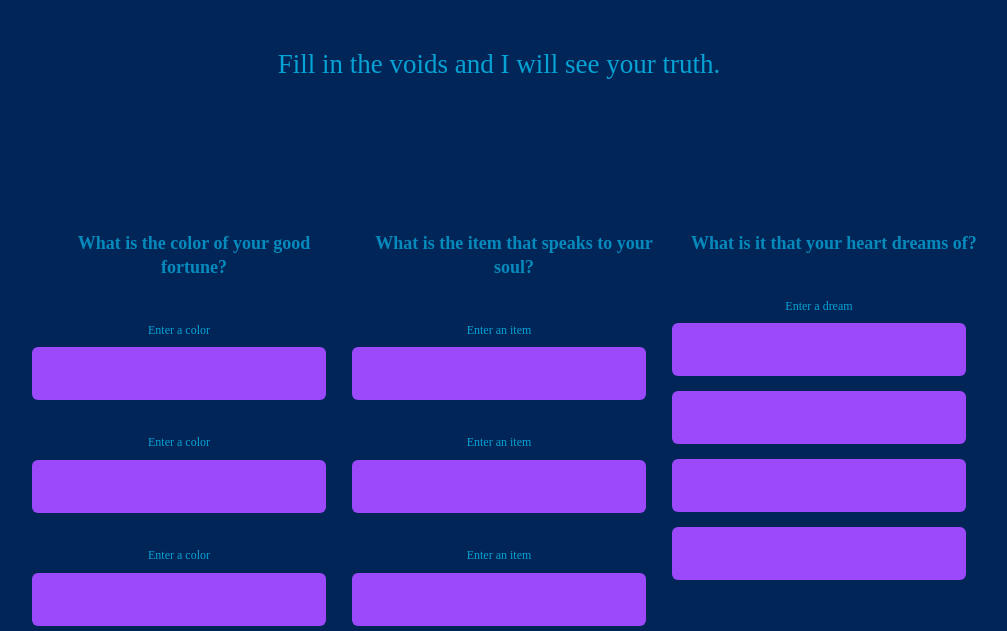
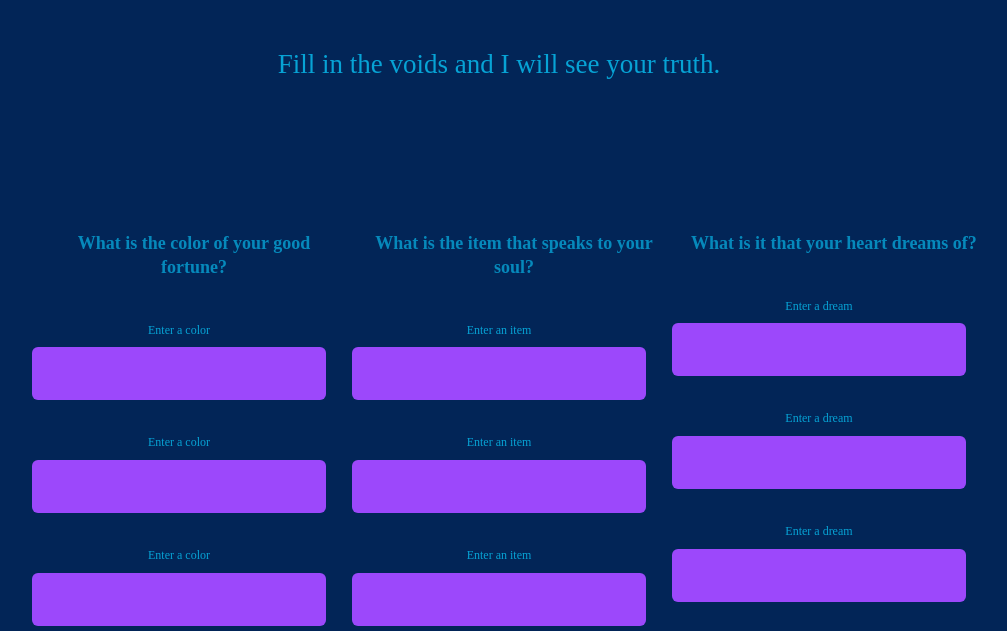
Before and after one commit to n0nbeenary/MASH-Game, a plain HTML site: page index.html in a window 1280 px wide. Shown: the part 169-800 px from the top of the page, without its empty margins (141-1148 px from the left). Drawn offline with Linux system fonts and the light colour scheme.

Commit message:
Update index.html

```diff
--- a/index.html
+++ b/index.html
@@ -22,33 +22,36 @@
       <div class="bucket">
         <div class="choice-bucket">
           <h4 class="highlight">What is the color of your good fortune?</h4>
-          <label for="formAnswer1">Enter a color</label>
-          <input name="answer_1[]" id="formAnswer1" type="text">
-          <label for="formAnswer1">Enter a color</label>
-          <input name="answer_1[]" id="formAnswer1" type="text">
-          <label for="formAnswer1">Enter a color</label>
-          <input name="answer_1[]" id="formAnswer1" type="text">
-          <label for="formAnswer1">Enter a color</label>
-          <input name="answer_1[]" id="formAnswer1" type="text">
+          <label for="formAnswer0.1">Enter a color</label>
+          <input name="answer_1[]" id="formAnswer0.1" type="text">
+          <label for="formAnswer0.2">Enter a color</label>
+          <input name="answer_1[]" id="formAnswer0.2" type="text">
+          <label for="formAnswer0.3">Enter a color</label>
+          <input name="answer_1[]" id="formAnswer0.3" type="text">
+          <label for="formAnswer0.4">Enter a color</label>
+          <input name="answer_1[]" id="formAnswer0.4" type="text">
         </div>
         <div class="choice-bucket">
           <h4 class="highlight">What is the item that speaks to your soul?</h4>
-          <label for="formAnswer2">Enter an item</label>
-          <input name="answer_2[]" id="formAnswer2" type="text">
-          <label for="formAnswer2">Enter an item</label>
-          <input name="answer_2[]" id="formAnswer2" type="text">
-          <label for="formAnswer2">Enter an item</label>
-          <input name="answer_2[]" id="formAnswer2" type="text">
-          <label for="formAnswer2">Enter an item</label>
-          <input name="answer_2[]" id="formAnswer2" type="text">
+          <label for="formAnswer1.1">Enter an item</label>
+          <input name="answer_2[]" id="formAnswer1.1" type="text">
+          <label for="formAnswer1.2">Enter an item</label>
+          <input name="answer_2[]" id="formAnswer1.2" type="text">
+          <label for="formAnswer1.3">Enter an item</label>
+          <input name="answer_2[]" id="formAnswer1.3" type="text">
+          <label for="formAnswer1.4">Enter an item</label>
+          <input name="answer_2[]" id="formAnswer1.4" type="text">
         </div>
         <div class="choice-bucket">
           <h4 class="highlight">What is it that your heart dreams of?</h4>
-          <label for="formAnswer3">Enter a dream</label>
-          <input name="answer_3[]" id="formAnswer3" type="text">
-          <input name="answer_3[]" id="formAnswer3" type="text">
-          <input name="answer_3[]" id="formAnswer3" type="text">
-          <input name="answer_3[]" id="formAnswer3" type="text">
+          <label for="formAnswer2.1">Enter a dream</label>
+          <input name="answer_3[]" id="formAnswer2.1" type="text">
+          <label for="formAnswer2.2">Enter a dream</label>
+          <input name="answer_3[]" id="formAnswer2.2" type="text">
+          <label for="formAnswer2.3">Enter a dream</label>
+          <input name="answer_3[]" id="formAnswer2.3" type="text">
+          <label for="formAnswer2.4">Enter a dream</label>
+          <input name="answer_3[]" id="formAnswer2.4" type="text">
         </div>
       </div>
       <button type="submit" class="button-submit">See my truth</button>
```
